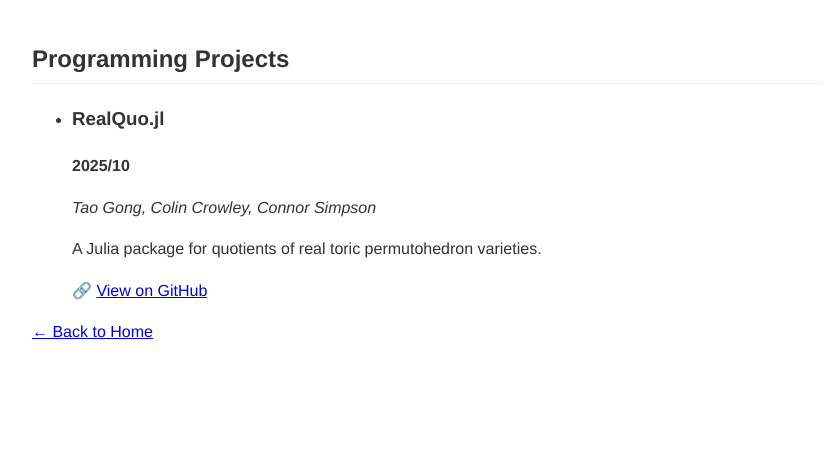
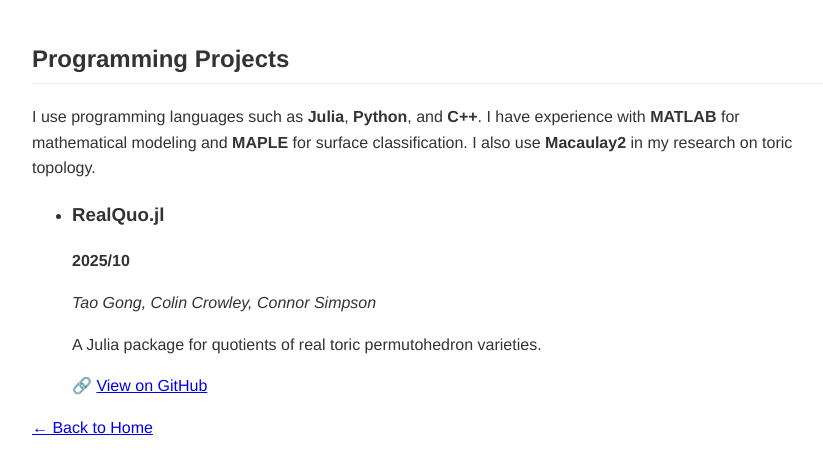
Before and after one commit to ggttaaoo/ggttaaoo.github.io, a Jekyll site: the page built from programming.html, in a window 1280 px wide. Shown: the top 474 px of the page, without its empty margins (208-1031 px from the left). Built offline with Jekyll 4.4.1, drawn with Linux system fonts in a browser that asks for light colours.

Commit message:
Programming section

```diff
--- a/programming.html
+++ b/programming.html
@@ -4,6 +4,14 @@ title: Programming
 ---
 
 <h2>Programming Projects</h2>
+
+<p>
+I use programming languages such as <strong>Julia</strong>, <strong>Python</strong>, and <strong>C++</strong>.
+I have experience with <strong>MATLAB</strong> for mathematical modeling and <strong>MAPLE</strong> for surface classification.
+I also use <strong>Macaulay2</strong> in my research on toric topology.
+</p>
+
+
 
 <ul class="programming-list">
   {% for prog in site.data.programming %}
```
